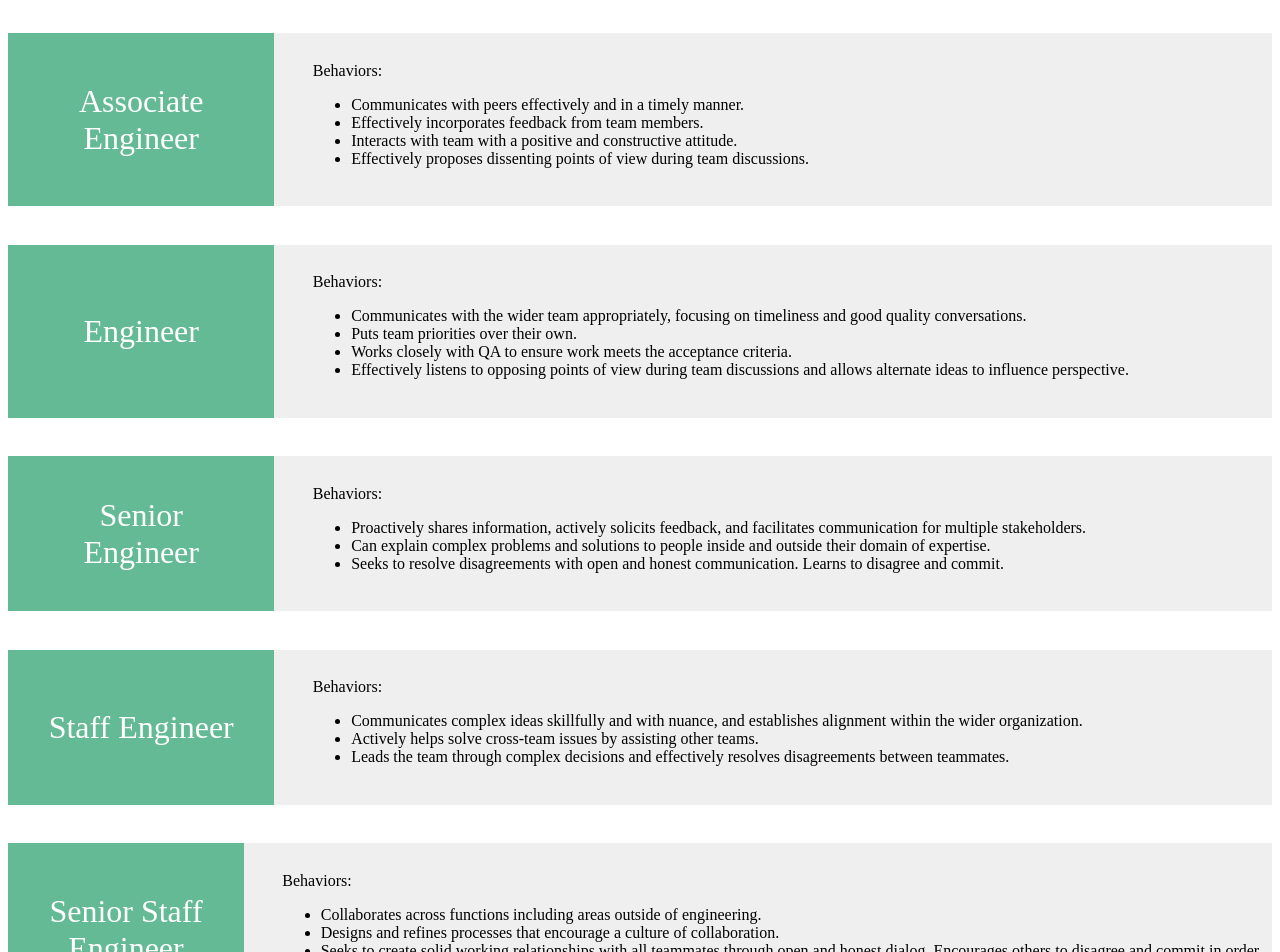
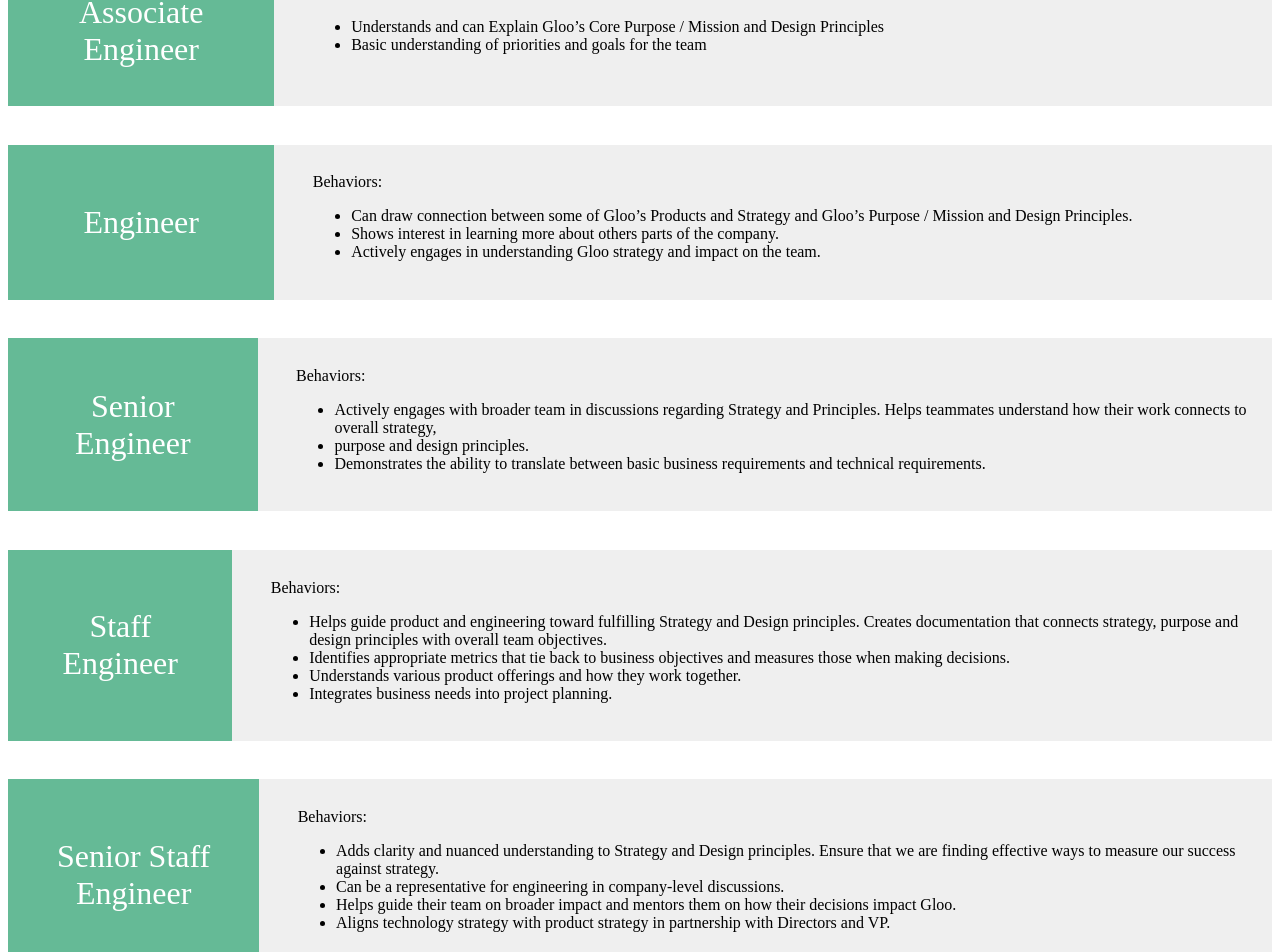
Before and after one commit to TangoGroup/career-journeys, a Next.js app: page /skills in a window 1280 px wide. Shown: the part 6073-7025 px from the top of the page. Built offline with nearby package versions, Linux system fonts and the light colour scheme.

Commit message:
Alignment behaviors

```diff
--- a/constants/expectations.js
+++ b/constants/expectations.js
@@ -22,6 +22,12 @@ export const ROLE_EXPECTATIONS = {
         'Effectively incorporates feedback from team members.',
         'Interacts with team with a positive and constructive attitude.',
         'Effectively proposes dissenting points of view during team discussions.',
+      ],
+    },
+    ALIGNMENT: {
+      behaviors: [
+        'Understands and can Explain Gloo’s Core Purpose / Mission  and Design Principles',
+        'Basic understanding of priorities and goals for the team',
       ],
     },
   },
@@ -53,6 +59,13 @@ export const ROLE_EXPECTATIONS = {
 
       ],
     },
+    ALIGNMENT: {
+      behaviors: [
+        'Can draw connection between some of Gloo’s Products and Strategy and Gloo’s Purpose / Mission and Design Principles.',
+        'Shows interest in learning more about others parts of the company.',
+        'Actively engages in understanding Gloo strategy and impact on the team.',
+      ],
+    },
   },
   SENIOR_ENGINEER: {
     TECHNICAL_EXCELLENCE: {
@@ -75,6 +88,12 @@ export const ROLE_EXPECTATIONS = {
         'Proactively shares information, actively solicits feedback, and facilitates communication for multiple stakeholders.',
         'Can explain complex problems and solutions to people inside and outside their domain of expertise.',
         'Seeks to resolve disagreements with open and honest communication. Learns to disagree and commit. ',
+      ],
+    },
+    ALIGNMENT: {
+      behaviors: [
+        'Actively engages with broader team in discussions regarding Strategy and Principles. Helps teammates understand how their work connects to overall strategy,', 'purpose and design principles.',
+        'Demonstrates the ability to translate between basic business requirements and technical requirements.',
       ],
     },
   },
@@ -102,6 +121,14 @@ export const ROLE_EXPECTATIONS = {
         'Leads the team through complex decisions and effectively resolves disagreements between teammates.',
       ],
     },
+    ALIGNMENT: {
+      behaviors: [
+        'Helps guide product and engineering toward fulfilling Strategy and Design principles. Creates documentation that connects strategy, purpose and design principles with overall team objectives.',
+        'Identifies appropriate metrics that tie back to business objectives and measures those when making decisions.',
+        'Understands various product offerings and how they work together.',
+        'Integrates business needs into project planning.',
+      ],
+    },
   },
   SENIOR_STAFF_ENGINEER: {
     TECHNICAL_EXCELLENCE: {
@@ -127,6 +154,14 @@ export const ROLE_EXPECTATIONS = {
         'Collaborates across functions including areas outside of engineering.',
         'Designs and refines processes that encourage a culture of collaboration.',
         'Seeks to create solid working relationships with all teammates through open and honest dialog. Encourages others to disagree and commit in order to avoid unresolved conflict.',
+      ],
+    },
+    ALIGNMENT: {
+      behaviors: [
+        'Adds clarity and nuanced understanding to Strategy and Design principles.  Ensure that we are finding effective ways to measure our success against strategy. ',
+        'Can be a representative for engineering in company-level discussions.',
+        'Helps guide their team on broader impact and mentors them on how their decisions impact Gloo.',
+        'Aligns technology strategy with product strategy in partnership with Directors and VP.',
       ],
     },
   },
@@ -157,6 +192,11 @@ export const ROLE_EXPECTATIONS = {
         'Engages individuals from other teams and departments around ongoing issues, concerns, technical issues and solutions.',
       ],
     },
+    ALIGNMENT: {
+      behaviors: [
+        'TODO: Inherit from Senior Staff Engineer',
+      ],
+    },
   },
   PRINCIPAL_ENGINEER: {
     TECHNICAL_EXCELLENCE: {
@@ -178,6 +218,13 @@ export const ROLE_EXPECTATIONS = {
       behaviors: [
         'Actively works with company leadership to drive solutions that solve broader issues.',
         'Effectively seeks feedback on major technical initiatives from all company stakeholders, foresees potential downstream effects and communicates and crafts roadmaps with full transparency.',
+      ],
+    },
+    ALIGNMENT: {
+      behaviors: [
+        'Understands, promotes and clarifies the company vision and principles throughout engineering.',
+        'Connects the work we’re doing to the principles and goals of the company.',
+        'Demonstrates a deep understanding of entire product feature set.',
       ],
     },
   },
@@ -208,6 +255,11 @@ export const ROLE_EXPECTATIONS = {
         'Communicates engineering initiatives, progress, tradeoffs, etc. to a large audience of technical / non technical people.',
       ],
     },
+    ALIGNMENT: {
+      behaviors: [
+        'TODO: Inherit from Principal Engineer',
+      ],
+    },
   },
 };
 
```
